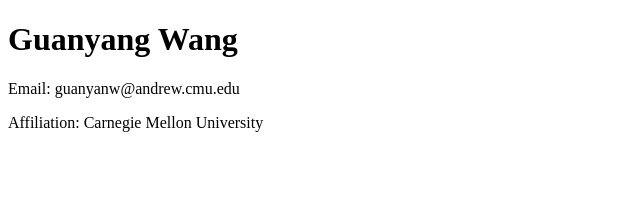
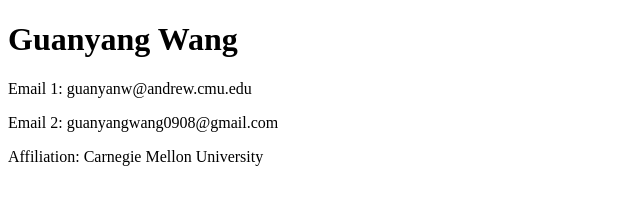
Before and after one commit to OliverWang0908/OliverWang0908.github.io, a plain HTML site: page index.html in a window 1280 px wide. Shown: the whole page, without its empty margins (0-640 px from the left). Drawn offline with Linux system fonts and the light colour scheme.

Commit message:
Modify title and email information in index.html
Updated title and added a second email address.

```diff
--- a/index.html
+++ b/index.html
@@ -2,11 +2,12 @@
 <html>
 <head>
   <meta charset="UTF-8">
-  <title>Guanyang Wang</title>
+  <title>Oliver (Guanyang) Wang</title>
 </head>
 <body>
   <h1>Guanyang Wang</h1>
-  <p>Email: guanyanw@andrew.cmu.edu</p>
+  <p>Email 1: guanyanw@andrew.cmu.edu</p>
+  <p>Email 2: guanyangwang0908@gmail.com</p>
   <p>Affiliation: Carnegie Mellon University</p>
 </body>
 </html>
```
